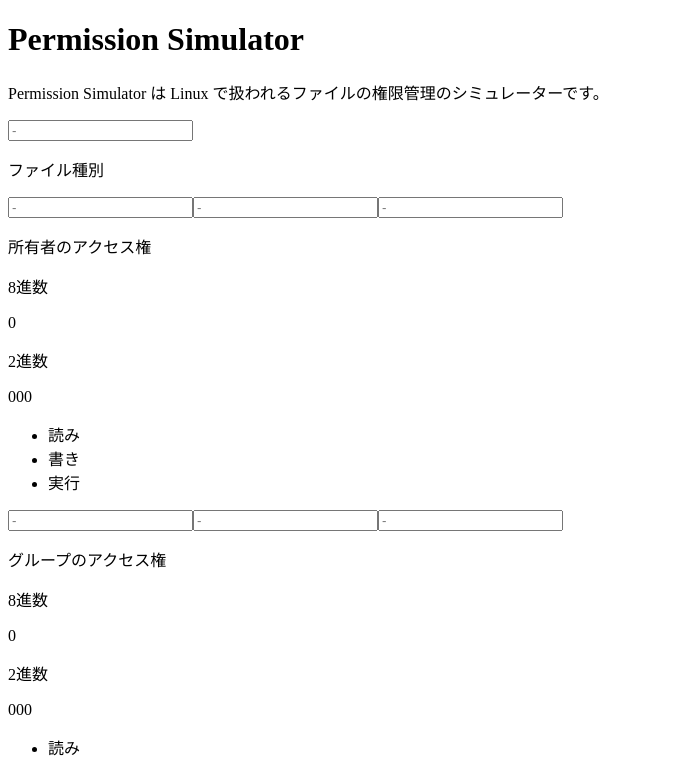
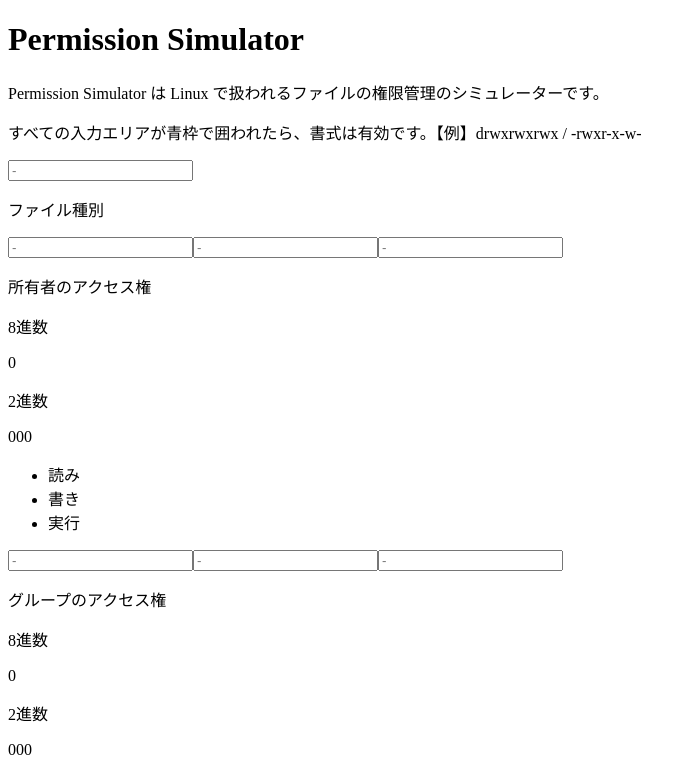
Before and after one commit to shimotsu4431/permission, a Next.js app: page / in a window 1280 px wide. Shown: the top 762 px of the page, without its empty margins (0-696 px from the left). Built offline with nearby package versions, Linux system fonts and the light colour scheme.

Commit message:
add message

```diff
--- a/pages/index.jsx
+++ b/pages/index.jsx
@@ -42,6 +42,7 @@ export default function Home() {
             Permission Simulator は Linux
             で扱われるファイルの権限管理のシミュレーターです。
           </p>
+          <p>すべての入力エリアが青枠で囲われたら、書式は有効です。【例】drwxrwxrwx / -rwxr-x-w-</p>
         </header>
 
         <div className="flex">
```
